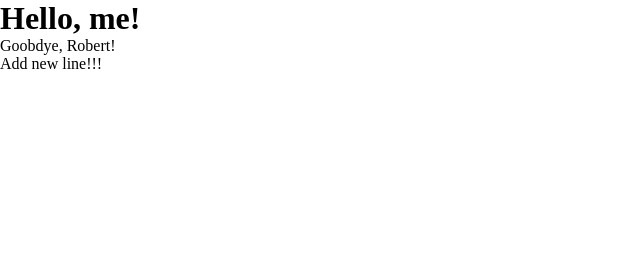
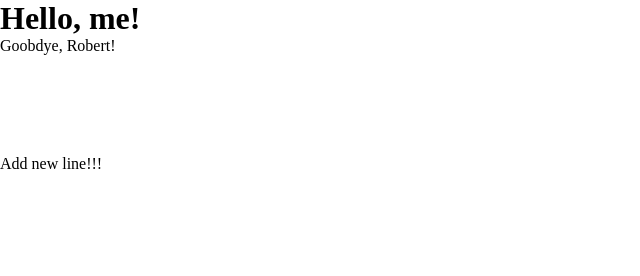
Before and after one commit to Ivan-Tyurin/git-test, a plain HTML site: page index.html in a window 1280 px wide. Shown: the whole page, without its empty margins (0-640 px from the left). Drawn offline with Linux system fonts and the light colour scheme.

Commit message:
добавил стили для p

```diff
--- a/css/style.css
+++ b/css/style.css
@@ -3,3 +3,6 @@
   padding: 0;
   box-sizing: border-box;
 }
+p {
+  padding-bottom: 100px;
+}
```
